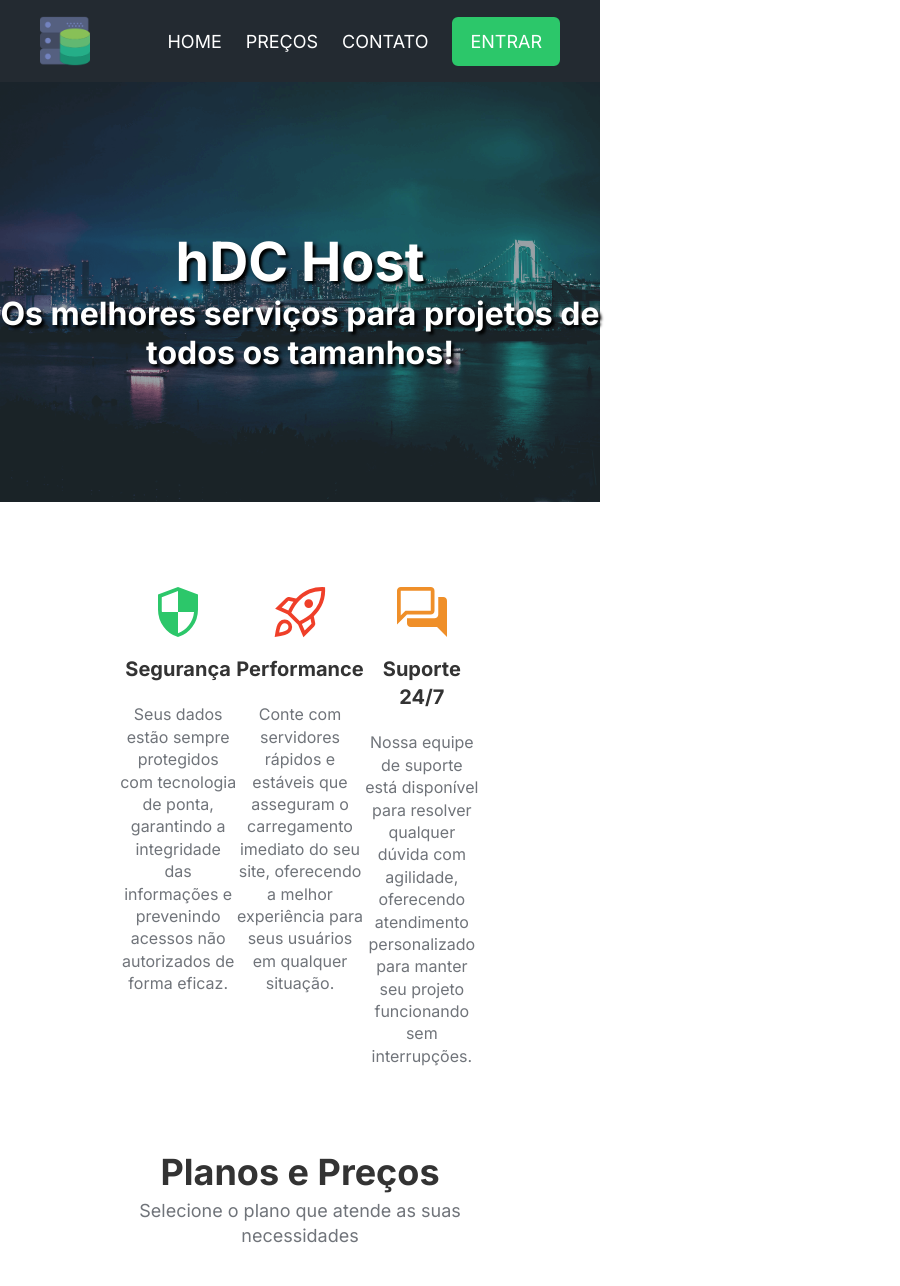
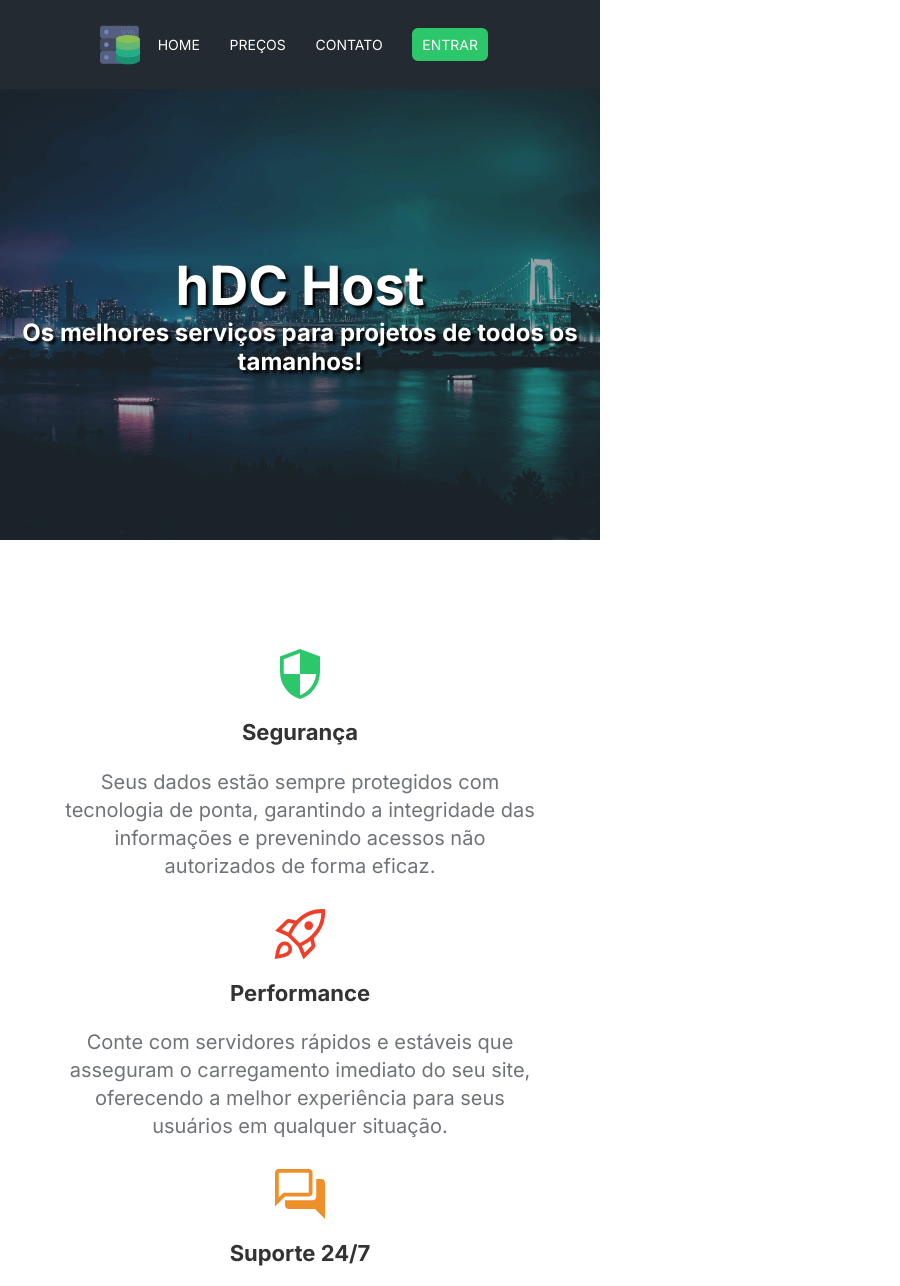
Before and after one commit to brnsouza17/hDC-Host, a plain HTML site: page index.html in a window 600 px wide. Shown: the top 1286 px of the page, 900 px wide, since content can reach past the window. Drawn offline with Linux system fonts and the light colour scheme.

Commit message:
Responsividade

```diff
--- a/style.css
+++ b/style.css
@@ -54,7 +54,7 @@ a:hover {
 /* main */
 
 .section-1 {
-    height: 420px;
+    padding: 10rem 0;
     background-image: url("img/mainbanner.png");
     background-size: cover;
     background-position: center;
@@ -289,3 +289,137 @@ footer {
     font-weight: bold;
     padding-bottom: 200px;
 }
+
+/* Responsividade */
+
+@media screen and (max-width: 600px) {
+    header,
+    main,
+    footer {
+        width: 100vw;
+        margin: 0;
+    }
+
+    nav {
+        padding: 16px;
+    }
+
+    .navbar,
+    .navbar a {
+        font-size: 14px;
+        margin: 0 auto;
+    }
+
+    .navbar {
+        width: 100%;
+        gap: 0px;
+    }
+
+    header img {
+        width: 40px;
+    }
+
+    .navbar .nav-btn {
+        padding: 6px 8px;
+    }
+
+    .title-description {
+        padding: 4px;
+    }
+
+    .title-description p {
+        font-size: 24px;
+    }
+
+    .section-2,
+    .section-3 {
+        padding: 0;
+    }
+
+    .section-2 li {
+        margin-top: 24px;
+    }
+
+    .section-2 ul,
+    .section-3 ul {
+        flex-direction: column;
+    }
+
+    .section-4 input[type="text"] {
+        font-size: 10px;
+    }
+
+    .section-5 textarea {
+        width: 70vw;
+    }
+
+    li {
+        width: 80vw;
+    }
+}
+
+@media screen and (min-width: 600px) and (max-width: 1024px) {
+    header,
+    main,
+    footer {
+        width: 100vw;
+        margin: 0;
+    }
+
+    nav {
+        padding: 16px 100px;
+    }
+
+    .navbar a {
+        margin: 12px;
+        margin-left: auto;
+    }
+
+    .navbar {
+        width: 100%;
+    }
+
+    .title-description {
+        padding: 4px;
+    }
+
+    .title-description p {
+        font-size: 24px;
+    }
+
+    .section-2,
+    .section-3 {
+        padding: 0;
+    }
+
+    .section-2 ul,
+    .section-3 ul {
+        flex-direction: column;
+    }
+
+    .section-2 li {
+        margin-top: 24px;
+    }
+
+    .section-2 p {
+        font-size: 20px;
+    }
+
+    .section-2 .benefit-title {
+        font-size: 22px;
+    }
+
+    .section-5 textarea {
+        width: 70vw;
+    }
+
+    li {
+        width: 80vw;
+    }
+}
+
+@media screen and (min-width: 1024px) {
+    .section-3 ul {
+        gap: 24px;
+    }
+}
```
